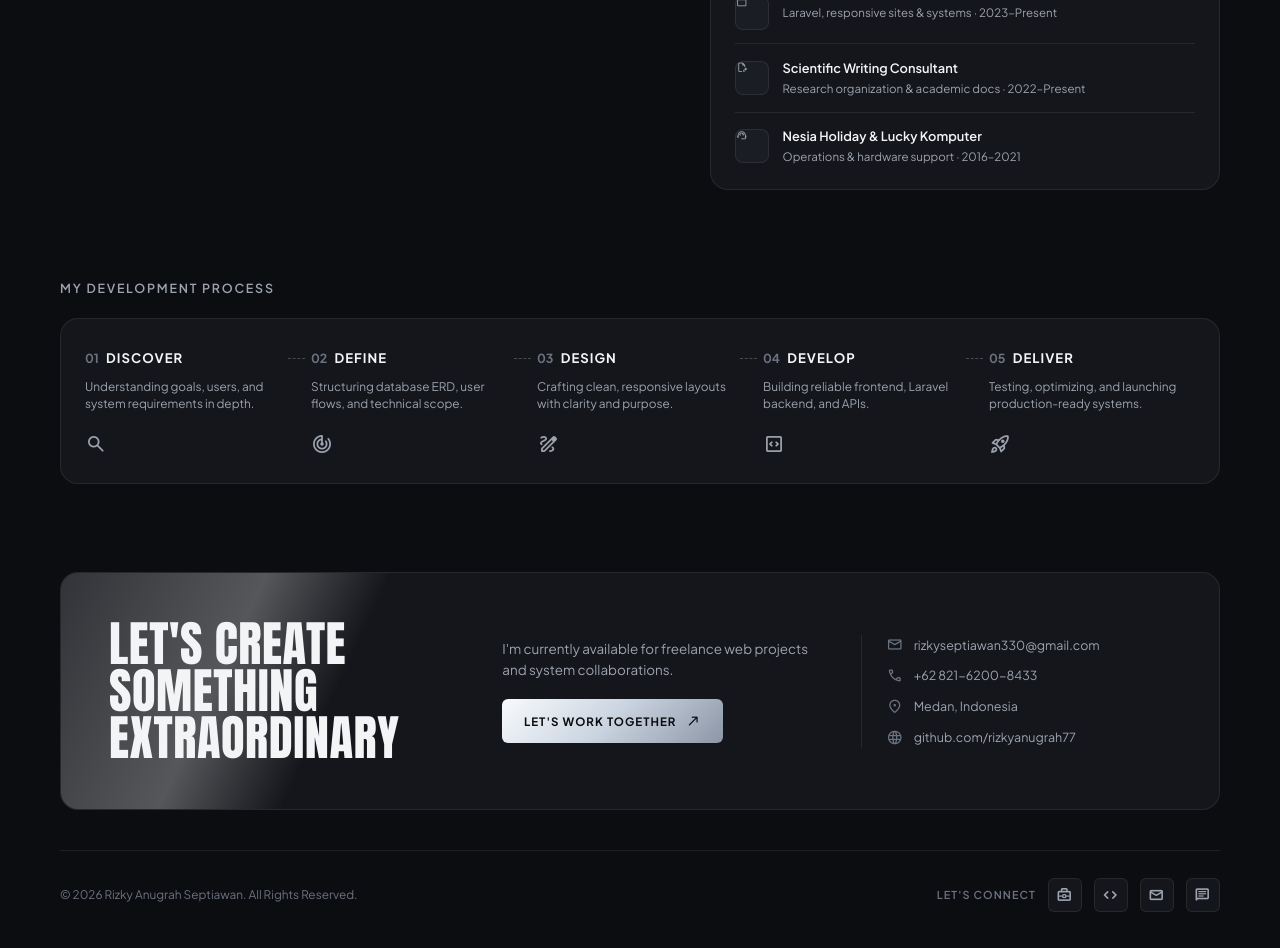
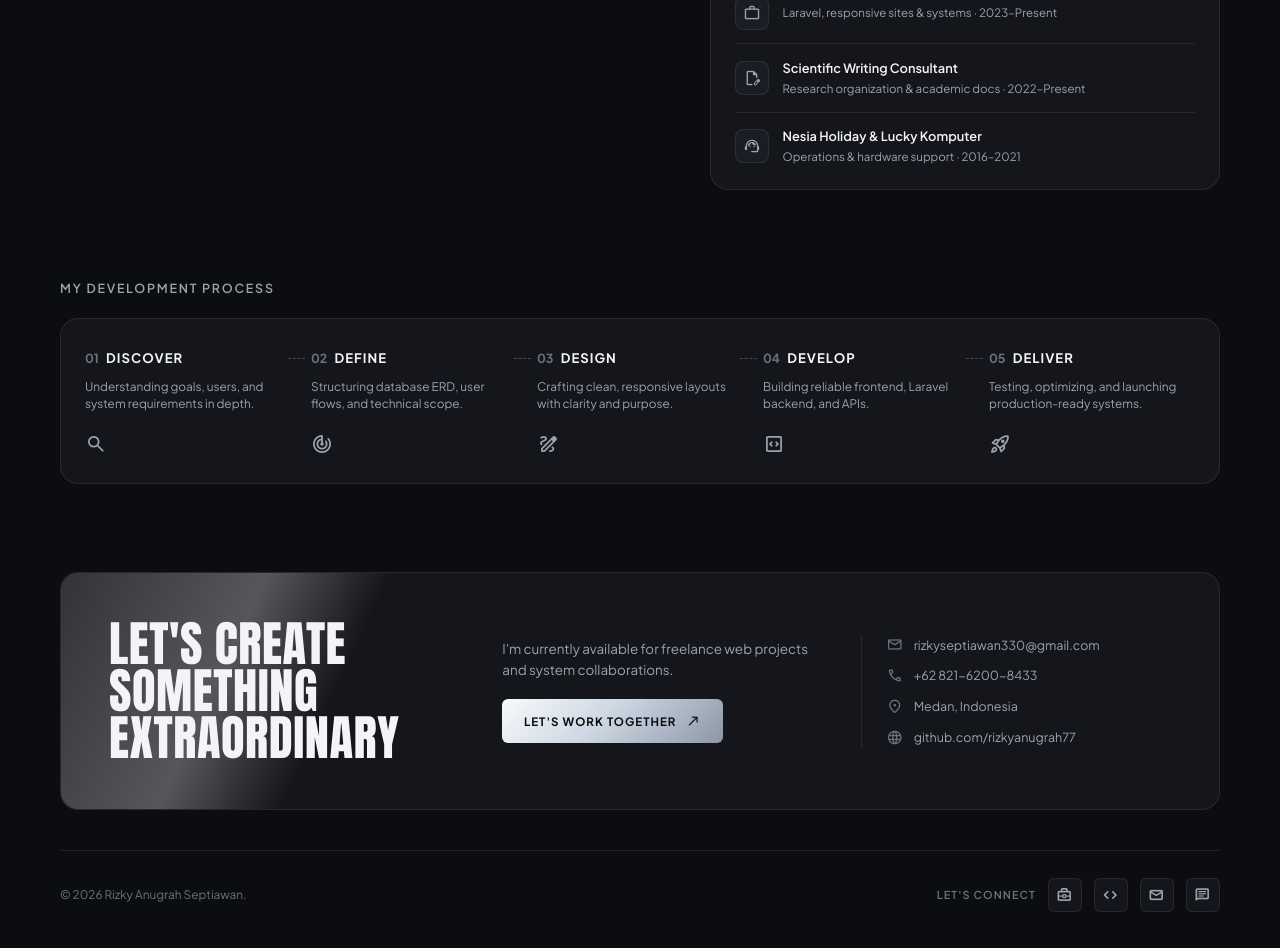
Before and after one commit to rizkyanugrah77/Rizky_Anugrah-portfolio, a plain HTML site: page index.html in a window 1280 px wide. Shown: the part 1600-2548 px from the top of the page. Drawn offline with nearby package versions, Linux system fonts and the light colour scheme; a web font is replaced by a local one.

Commit message:
refactor: update footer copyright text and refine education list styling

```diff
--- a/index.html
+++ b/index.html
@@ -494,7 +494,7 @@
   </main>
 
   <footer class="footer container">
-    <p>&copy; 2026 Rizky Anugrah Septiawan. All Rights Reserved.</p>
+    <p>&copy; 2026 Rizky Anugrah Septiawan. </p>
     <div class="footer-connect">
       <span>Let's Connect</span>
       <a href="https://www.linkedin.com/in/rizky-anugrah-9637b028b/" target="_blank" rel="noopener"
--- a/style.css
+++ b/style.css
@@ -710,16 +710,18 @@ ol {
   border-top: 0;
 }
 
-.edu-icon {
+.edu-list .edu-icon {
   flex: none;
   width: 34px;
   height: 34px;
   border-radius: 8px;
   background: var(--surface-2);
   border: 1px solid var(--border);
-  display: grid;
-  place-items: center;
+  display: inline-flex;
+  align-items: center;
+  justify-content: center;
   font-size: 18px;
+  line-height: 1;
   color: var(--text-muted);
 }
 
@@ -730,7 +732,7 @@ ol {
   color: var(--text);
 }
 
-.edu-list span {
+.edu-list li > div span {
   display: block;
   font-size: 0.72rem;
   color: var(--text-muted);
```
